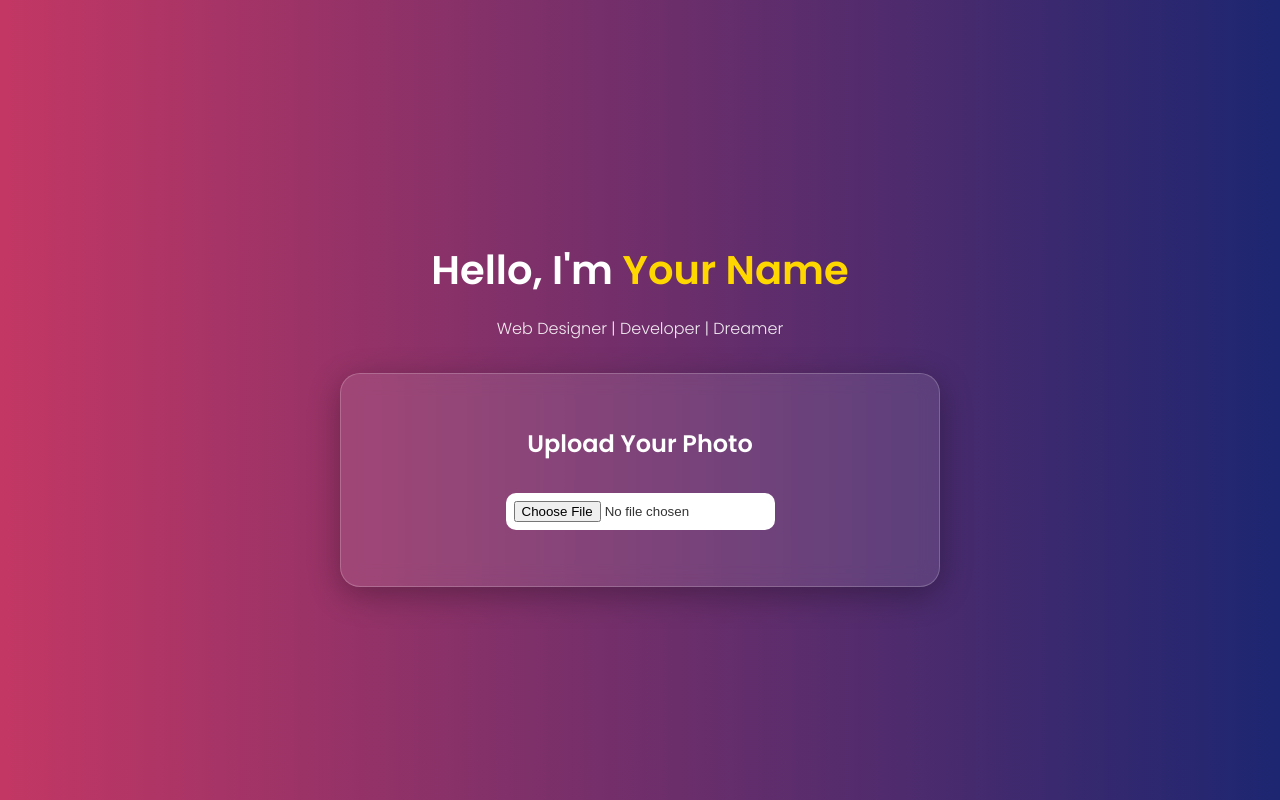
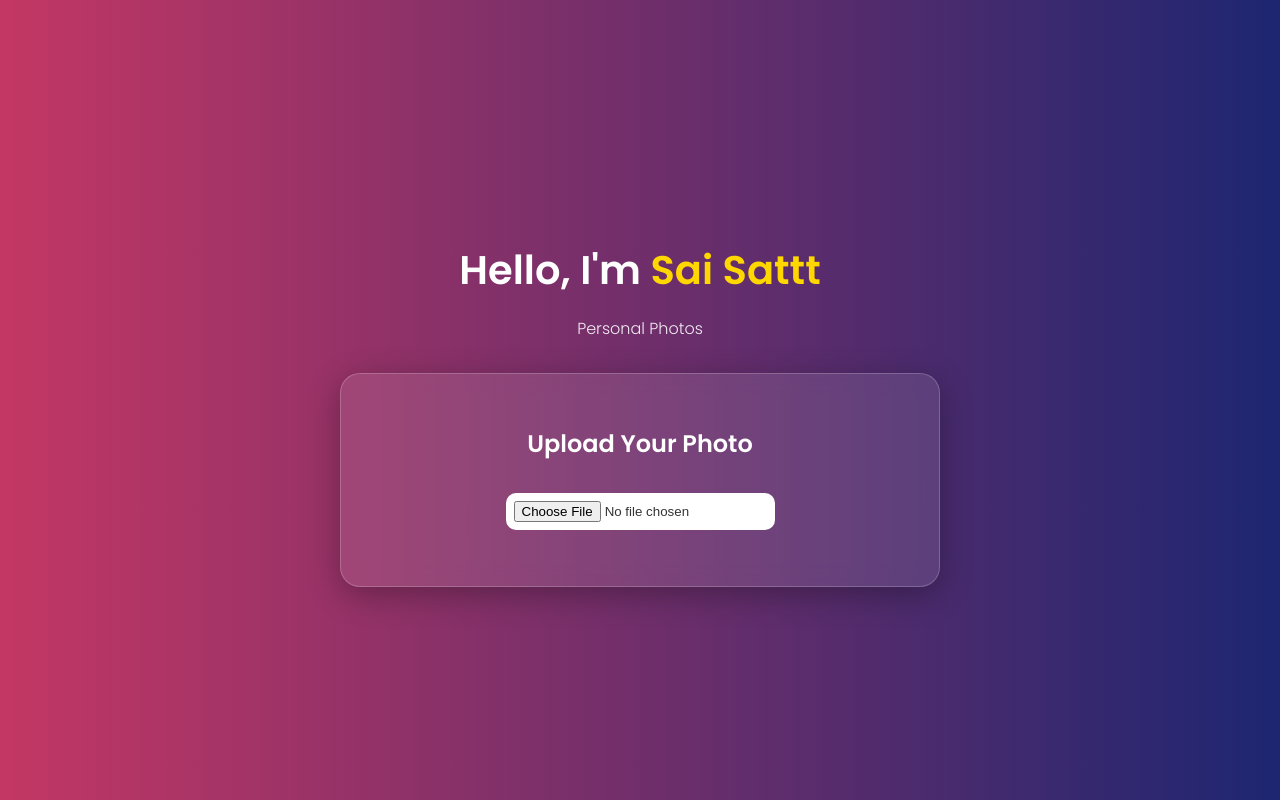
Before and after one commit to TestinggNaingg/TestinggWeb, a plain HTML site: page index.html in a window 1280 px wide. Drawn offline with Linux system fonts and the light colour scheme.

Commit message:
Testing 1234

```diff
--- a/index.html
+++ b/index.html
@@ -10,8 +10,8 @@
 <body>
   <div class="container">
     <header>
-      <h1>Hello, I'm <span class="highlight">Your Name</span></h1>
-      <p class="tagline">Web Designer | Developer | Dreamer</p>
+      <h1>Hello, I'm <span class="highlight">Sai Sattt</span></h1>
+      <p class="tagline">Personal Photos</p>
     </header>
 
     <section class="card">
```
